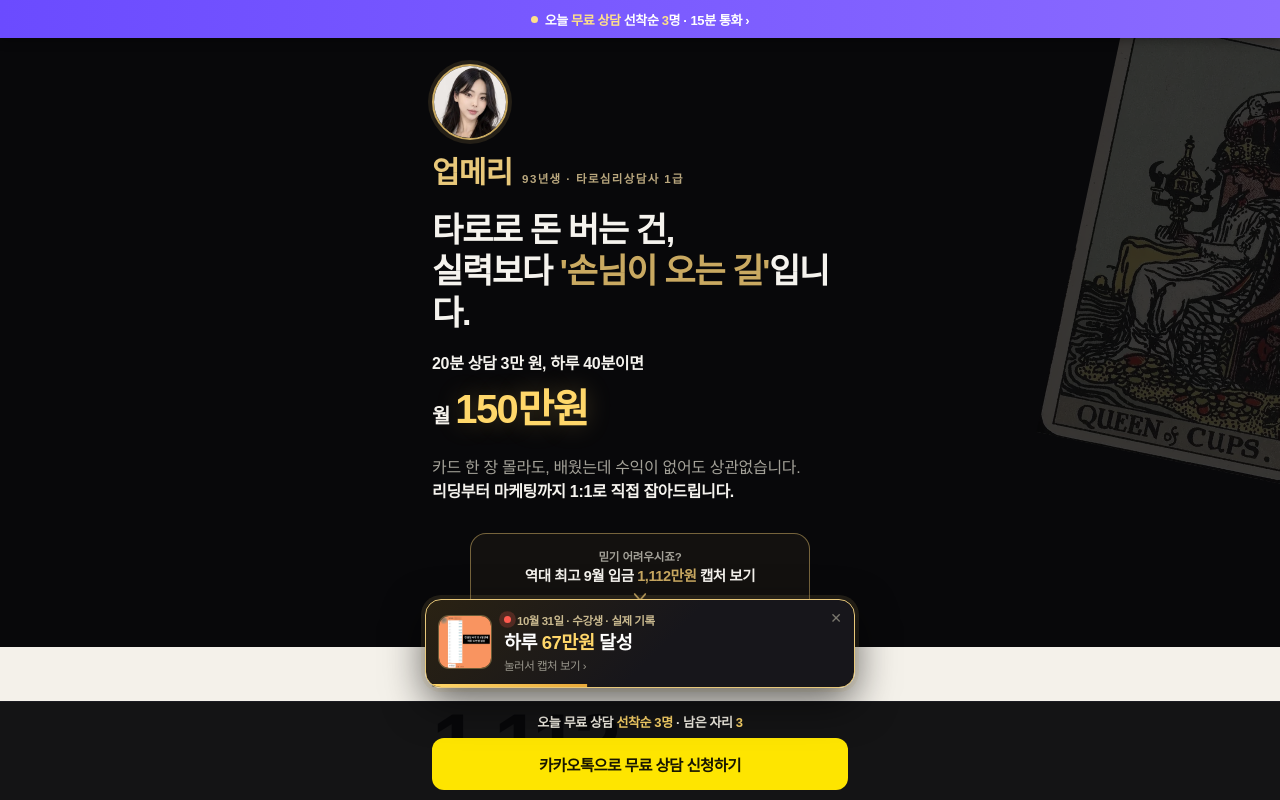
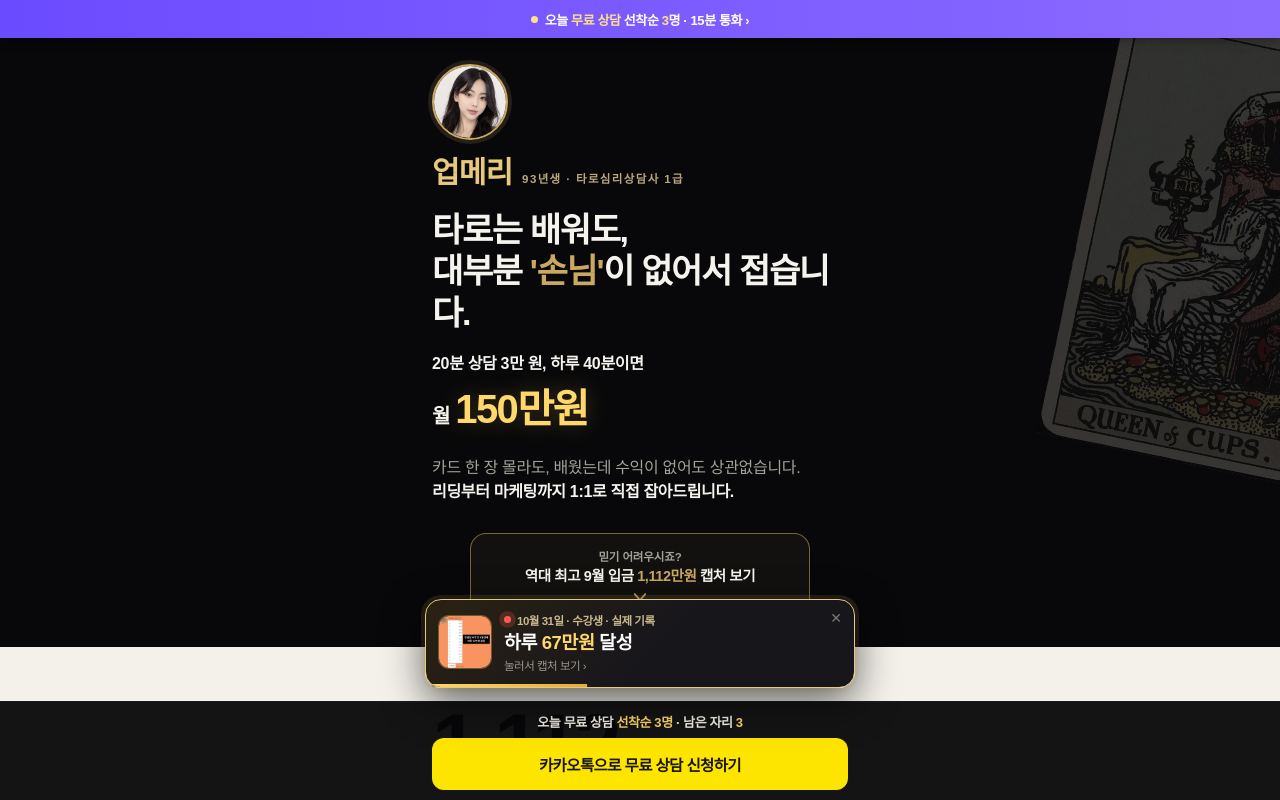
Before and after one commit to tjdals021577-netizen/queen, a plain HTML site: page index.html in a window 1280 px wide. Shown: the top 800 px of the page. Drawn offline with Linux system fonts and the light colour scheme; a web font is replaced by a local one.

Commit message:
Update hero headline to option 2 on queen landing

```diff
--- a/index.html
+++ b/index.html
@@ -669,7 +669,7 @@ body{padding-top:38px}
  <div class="w">
   <img class="h0prof" src="assets/img_02.webp" alt="퀸퀸 타로 강사">
   <div class="h0brand">업메리<span>93년생 · 타로심리상담사 1급</span></div>
-  <h1 class="h0h">타로로 돈 버는 건,<br>실력보다 <em>'손님이 오는 길'</em>입니다.</h1>
+  <h1 class="h0h">타로는 배워도,<br>대부분 <em>'손님'</em>이 없어서 접습니다.</h1>
   <p class="h0kick">20분 상담 3만 원, 하루 40분이면<br><span class="h0won">월 <b>150만원</b></span></p>
   <p class="h0sub">카드 한 장 몰라도, 배웠는데 수익이 없어도 상관없습니다.<br><b style="color:#f5f3ee">리딩부터 마케팅까지 1:1로 직접 잡아드립니다.</b></p>
   <a class="h0cue" href="#proof" id="h0go">
```
